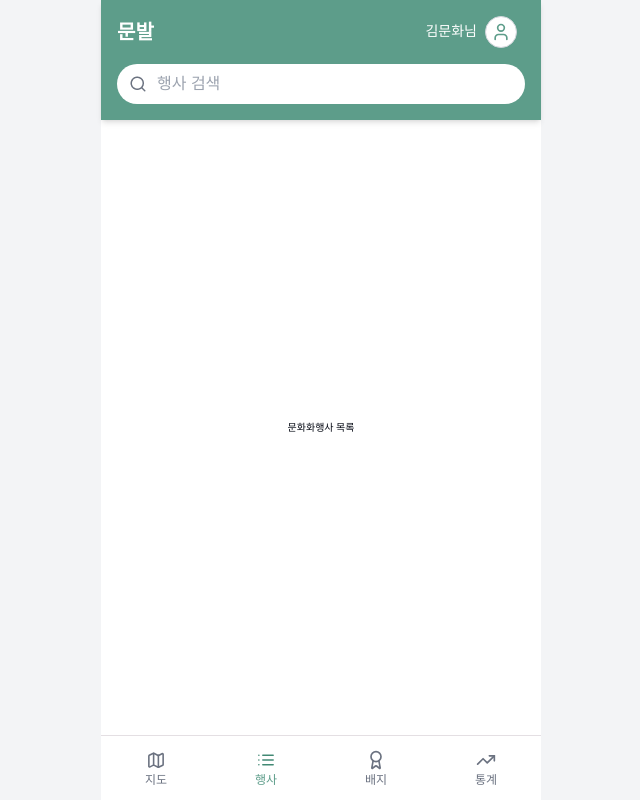
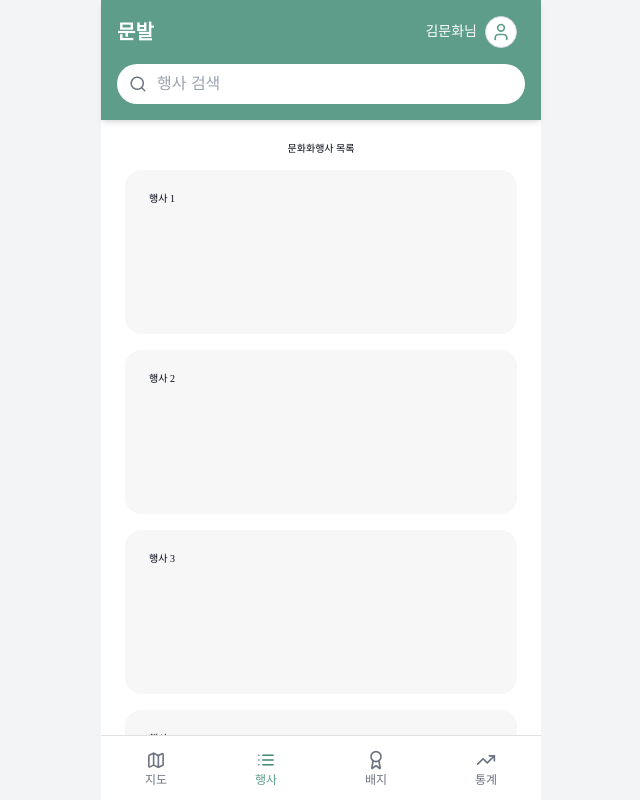
Before and after one commit to MoonBaar/moon-baar-frontend, a React (Create React App) app: page /event in a window 1280 px wide. Shown: the top 800 px of the page, without its empty margins (319-959 px from the left). Built offline with nearby package versions, Linux system fonts and the light colour scheme.

Commit message:
refactor: Header, Footer 화면에 고정 - 헤더와 푸터가 스크롤이 생겨도 화면 상하단에 고정되도록 수정하였습니다

```diff
--- a/src/App.tsx
+++ b/src/App.tsx
@@ -10,10 +10,12 @@ function App() {
   return (
     <ThemeProvider theme={theme}>
       <GlobalStyle />
-      <Routes>
-        <Route path='/' element={<Map />} />
-        <Route path='/event' element={<Event />} />
-      </Routes>
+      <main>
+        <Routes>
+          <Route path='/' element={<Map />} />
+          <Route path='/event' element={<Event />} />
+        </Routes>
+      </main>
     </ThemeProvider>
   );
 }
--- a/src/components/BottomNav.tsx
+++ b/src/components/Footer.tsx
@@ -5,11 +5,11 @@ import badge from '../assets/img/badge.svg';
 import statistics from '../assets/img/statistics.svg';
 import {useNavigate} from 'react-router-dom';
 
-function BottomNav({page}: {page: string}) {
+function Footer({page}: {page: string}) {
   const navigate = useNavigate();
 
   return (
-    <Container>
+    <FooterContainer>
       <NavItem fillColor={page === 'map'} onClick={() => navigate('/')}>
         <img src={map} alt='map' />
         <div>지도</div>
@@ -29,11 +29,15 @@ function BottomNav({page}: {page: string}) {
         <img src={statistics} alt='statistics' />
         <div>통계</div>
       </NavItem>
-    </Container>
+    </FooterContainer>
   );
 }
 
-const Container = styled.footer`
+const FooterContainer = styled.footer`
+  position: fixed;
+  bottom: 0;
+  max-width: 44rem;
+  width: 100%;
   display: flex;
   justify-content: space-around;
   align-items: center;
@@ -65,4 +69,4 @@ const NavItem = styled.div<{fillColor?: boolean; page?: string}>`
   }
 `;
 
-export default BottomNav;
+export default Footer;
--- a/src/components/Header/Header.tsx
+++ b/src/components/Header/Header.tsx
@@ -4,26 +4,29 @@ import search from '../../assets/img/search.png';
 
 function Header() {
   return (
-    <Container>
-      <HeaderContainer>
+    <HeaderContainer>
+      <TitleContainer>
         <Title>문발</Title>
         <User>
           <div>김문화님</div>
           <img src={profile} alt='profile' />
         </User>
-      </HeaderContainer>
+      </TitleContainer>
       <SearchContainer>
         <SearchBar>
           <img src={search} alt='search' />
           <input type='text' placeholder='행사 검색' />
         </SearchBar>
       </SearchContainer>
-    </Container>
+    </HeaderContainer>
   );
 }
 
-const Container = styled.header`
-  position: relative;
+const HeaderContainer = styled.header`
+  position: fixed;
+  top: 0;
+  max-width: 44rem;
+  width: 100%;
   height: 12rem;
   background-color: ${props => props.theme.colors.primary};
   color: white;
@@ -33,7 +36,7 @@ const Container = styled.header`
   z-index: 10;
 `;
 
-const HeaderContainer = styled.div`
+const TitleContainer = styled.div`
   display: flex;
   justify-content: space-between;
   align-items: center;
--- a/src/pages/Event.tsx
+++ b/src/pages/Event.tsx
@@ -1,17 +1,69 @@
 import styled from 'styled-components';
-import BottomNav from '../components/BottomNav';
+import Footer from '../components/Footer';
 import Header from '../components/Header/Header';
 
 function Event() {
   return (
     <>
       <Header />
-      <main>
+      <Container>
         <div>문화화행사 목록</div>
-      </main>
-      <BottomNav page={'event'} />
+        <EventItem>
+          <div>행사 1</div>
+        </EventItem>
+        <EventItem>
+          <div>행사 2</div>
+        </EventItem>
+        <EventItem>
+          <div>행사 3</div>
+        </EventItem>
+        <EventItem>
+          <div>행사 4</div>
+        </EventItem>
+        <EventItem>
+          <div>행사 5</div>
+        </EventItem>
+        <EventItem>
+          <div>행사 6</div>
+        </EventItem>
+        <EventItem>
+          <div>행사 7</div>
+        </EventItem>
+        <EventItem>
+          <div>행사 8</div>
+        </EventItem>
+        <EventItem>
+          <div>행사 9</div>
+        </EventItem>
+      </Container>
+      <Footer page={'event'} />
     </>
   );
 }
 
+export const Container = styled.div`
+  display: flex;
+  flex-direction: column;
+  align-items: center;
+  justify-content: center;
+  gap: 1.6rem;
+  padding: 2.4rem;
+  width: 100%;
+  max-width: 44rem;
+  min-height: calc(100vh - 18.5rem);
+  margin-top: 12rem;
+  margin-bottom: 6.5rem;
+`;
+
+const EventItem = styled.div`
+  display: flex;
+  flex-direction: column;
+  gap: 0.8rem;
+  width: 100%;
+  height: 16.4rem;
+  padding: 2.4rem;
+  background-color: #f7f7f7;
+  border-radius: 1.6rem;
+`;
+
 export default Event;
--- a/src/pages/Map.tsx
+++ b/src/pages/Map.tsx
@@ -1,15 +1,16 @@
 import styled from 'styled-components';
 import Header from '../components/Header/Header';
-import BottomNav from '../components/BottomNav';
+import Footer from '../components/Footer';
+import {Container} from './Event';
 
 function Map() {
   return (
     <>
       <Header />
-      <main>
+      <Container>
         <div>지도</div>
-      </main>
-      <BottomNav page={'map'} />
+      </Container>
+      <Footer page={'map'} />
     </>
   );
 }
--- a/src/styles/GlobalStyle.tsx
+++ b/src/styles/GlobalStyle.tsx
@@ -17,6 +17,7 @@ const GlobalStyle = createGlobalStyle`
         width: 44rem;
         background-color: #F3F4F6;
         color: #030712;
+        margin: 0;
     }
     input {
         outline: none;
@@ -34,10 +35,6 @@ const GlobalStyle = createGlobalStyle`
         color: inherit;
     }
     main {
-        display: flex;
-        justify-content: center;
-        align-items: center;
-        height: calc(100vh - 18.5rem);
         background-color: #fff;
     }
 
```
